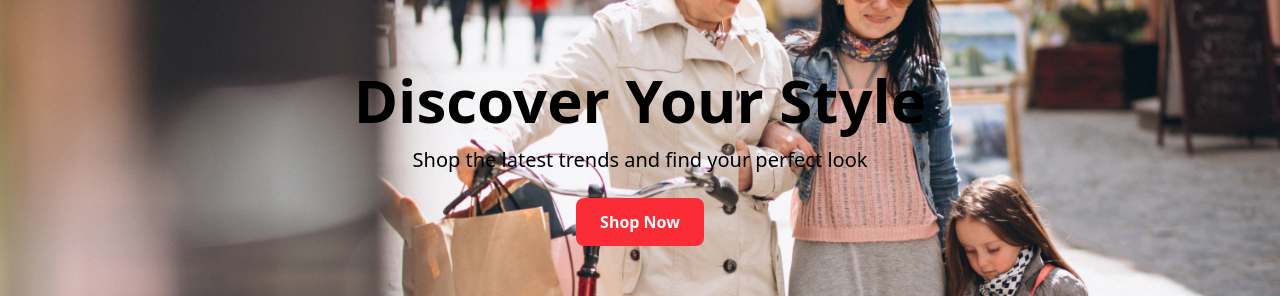
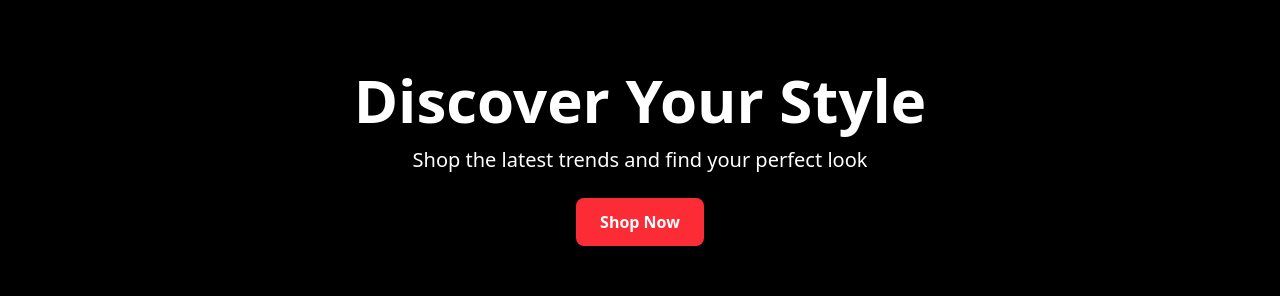
Before and after one commit to Prakashankith/REACTJS-PROJECT, a React (Vite) app in the folder Ecommerce project/: page / in a window 1280 px wide. Shown: the part 238-534 px from the top of the page. Built offline with nearby package versions, Linux system fonts and the light colour scheme.

Commit message:
changed hero banner

```diff
--- a/Ecommerce project/src/Components/HeroBanner.jsx
+++ b/Ecommerce project/src/Components/HeroBanner.jsx
@@ -6,13 +6,10 @@ const HeroBanner = () => {
     <div className="bg-gray-100 lg:pt-24 pt-16">
       <div
         className="relative max-w-7xl mx-auto md:rounded-2xl pt-28 bg-cover bg-center h-[550px] md:h-[600px] "
-        style={{
-          backgroundImage: `url(${banner})`,
-          backgroundPosition: "Top",
-        }}
+        style={{ backgroundImage: `url(${banner})`, backgroundPosition: "Top" }}
       >
-        <div className="absolute inset-0  md:rounded-2xl bg-opacity-50 flex items-center justify-center">
-          <div className="text-center text-black px-4">
+        <div className="absolute inset-0 bg-black md:rounded-2xl bg-opacity-50 flex items-center justify-center">
+          <div className="text-center text-white px-4">
             <h1 className="text-3xl md:text-5xl lg:text-6xl font-bold mb-4">
               Discover Your Style
             </h1>
```
